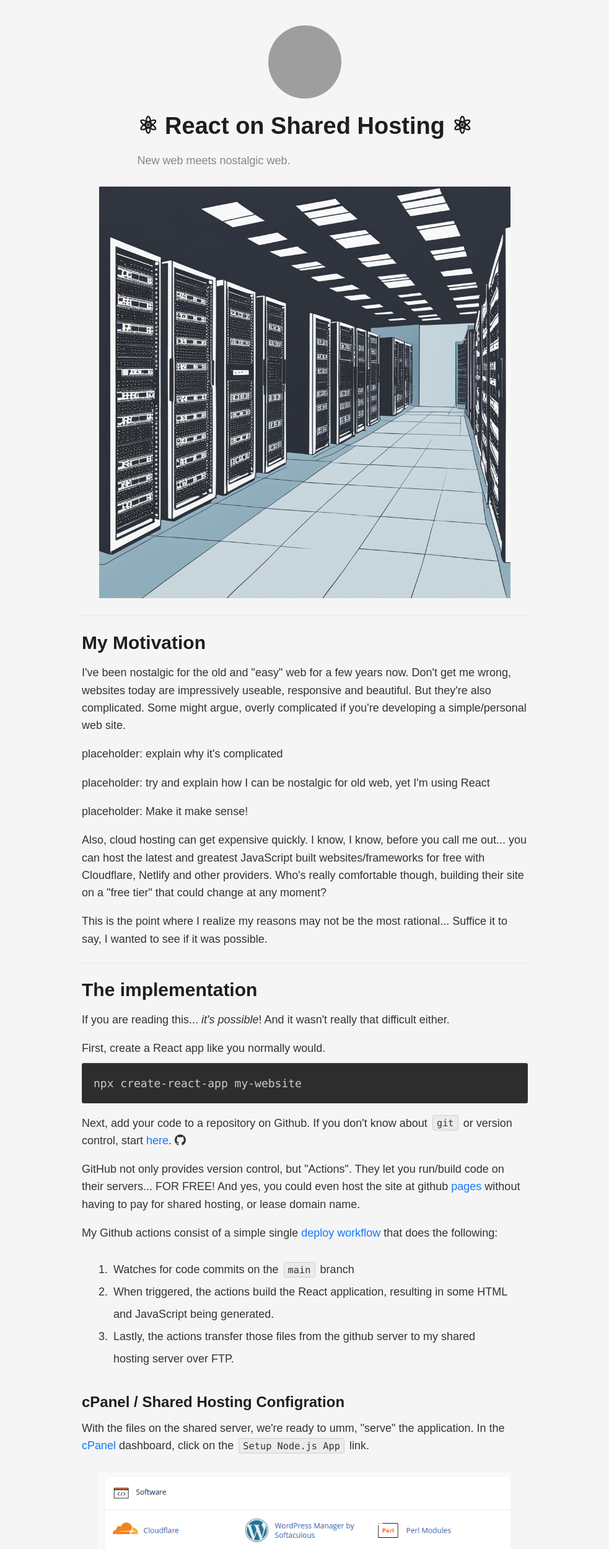
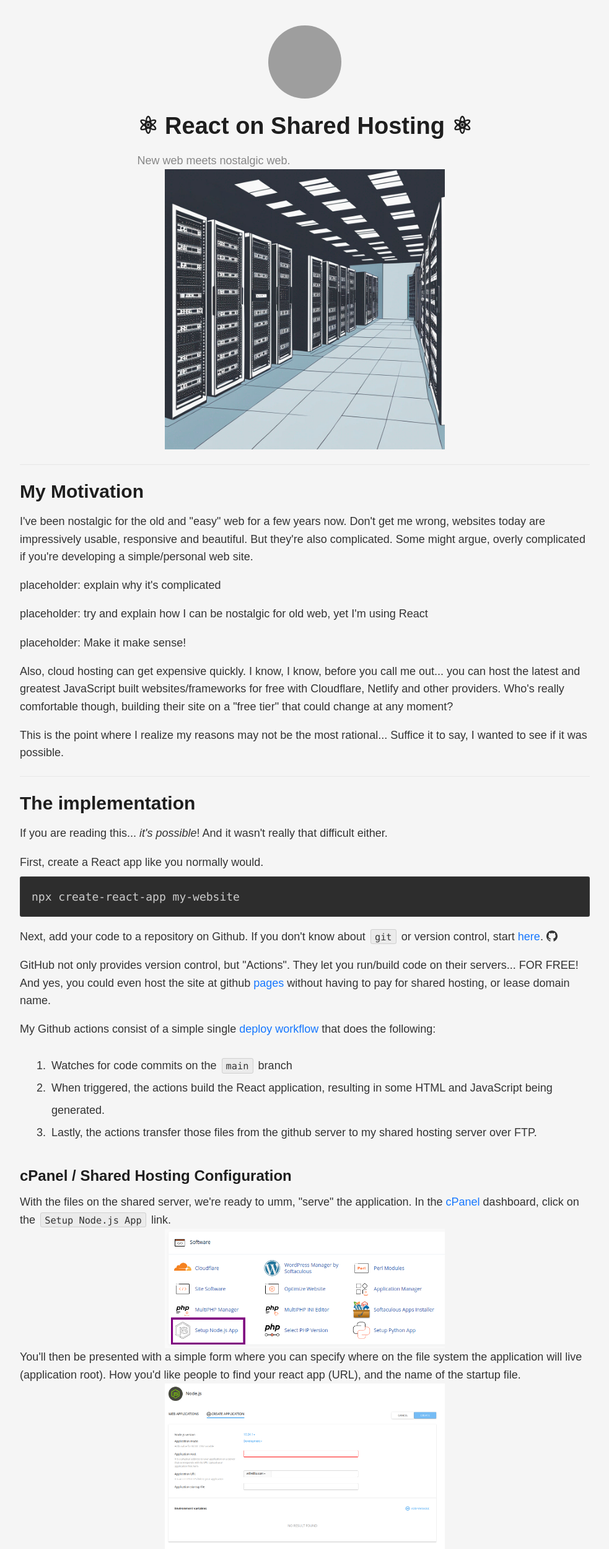
Before and after one commit to willwillis/react.willwillis.com, a React (Create React App) app: page / in a window 1280 px wide. Shown: the top 2499 px of the page at 62% size, without its empty margins (148-1131 px from the left). Built offline with nearby package versions, Linux system fonts and the light colour scheme; grey boxes are pictures that could not be loaded.

Commit message:
responsive layout

```diff
--- a/src/App.js
+++ b/src/App.js
@@ -9,19 +9,19 @@
   Row,
   Col,
   Image,
+  Grid,
 } from "antd";
 
-import { CheckCircleTwoTone, ClockCircleOutlined, JavaScriptOutlined} from "@ant-design/icons";
+import { CheckCircleTwoTone, ClockCircleOutlined, JavaScriptOutlined } from "@ant-design/icons";
 import CodeBlock from "./components/CodeBlock";
-import {
-  GithubOutlined,
-  AmazonOutlined,
-  HeartOutlined,
-} from "@ant-design/icons";
+import { GithubOutlined, AmazonOutlined, HeartOutlined } from "@ant-design/icons";
+
 const { Content, Footer } = Layout;
 const { Title, Text, Paragraph } = Typography;
+const { useBreakpoint } = Grid;
 
 function App() {
+  const screens = useBreakpoint();
   const sideQuests = [
     {
       title: "Plug-and-play design systems like Ant Design",
@@ -30,21 +30,15 @@
     { title: "Syntax highlighting", status: "completed" },
     {
       title:
-        "Literally every web feature you could ever image is availabel in JS/React",
+        "Literally every web feature you could ever imagine is available in JS/React",
       status: "completed",
-    }, {
+    },
+    {
       title:
         "If you've made it this far, I don't need to give you any more examples",
       status: "completed",
     },
   ];
-
-  // const infraAndComponents = [
-  //   { title: "Local Development Environment", url: "", description: ""},
-  //   { title: "GitHub Repository", url: "", description: ""},
-  //   { title: "GitHub Actions", url: "", description: ""},
-  //   { title: "Shared Hosting Account", url: "https://namecrane.com/", description: ""}
-  // ];
 
   const serverCode = `
   const express = require('express');
@@ -68,30 +62,31 @@
 
   return (
     <Layout style={{ minHeight: "100vh", backgroundColor: "#f5f5f5" }}>
-      <Content style={{ maxWidth: "800px", margin: "0 auto", padding: "40px" }}>
+      <Content style={{ maxWidth: "1000px", margin: "0 auto", padding: screens.xs ? "20px" : "40px" }}>
         {/* Profile Section */}
-        <Row justify="center">
+        <Row justify="center" gutter={[16, 16]}>
           <Col>
             <Avatar
-              size={120}
-              src="https://willwillis.com/assets/images/simpsons-me.webp" // Replace with your avatar URL
+              size={screens.xs ? 80 : 120}
+              src="https://willwillis.com/assets/images/simpsons-me.webp"
               style={{ marginBottom: "20px" }}
             />
           </Col>
         </Row>
-        <Row justify="center">
+        <Row justify="center" gutter={[16, 16]}>
           <Col>
-            <Title level={1}>⚛ React on Shared Hosting ⚛</Title>
+            <Title level={screens.xs ? 2 : 1}>⚛ React on Shared Hosting ⚛</Title>
             <Text type="secondary">New web meets nostalgic web.</Text>
           </Col>
         </Row>
 
-        <Row justify="center" align="middle" style={{ margin: "2em" }}>
-          <Col>
+        <Row justify="center" align="middle" gutter={[16, 16]}>
+          <Col span={24} md={12}>
             <Image
               src="/gtp-server-room.jpg"
               preview={false}
               alt="illustration of a server room"
+              style={{ width: "100%" }}
             />
           </Col>
         </Row>
@@ -100,7 +95,7 @@
         <Title level={2}>My Motivation</Title>
         <Paragraph>
           I've been nostalgic for the old and "easy" web for a few years now.
-          Don't get me wrong, websites today are impressively useable,
+          Don't get me wrong, websites today are impressively usable,
           responsive and beautiful. But they're also complicated. Some might
           argue, overly complicated if you're developing a simple/personal web
           site.
@@ -169,23 +164,23 @@
             </li>
           </ol>
         </Paragraph>
-        <Title level={3}>cPanel / Shared Hosting Configration</Title>
+        <Title level={3}>cPanel / Shared Hosting Configuration</Title>
         <Paragraph>
           With the files on the shared server, we're ready to umm, "serve" the
           application. In the <a href="https://cpanel.net">cPanel</a> dashboard,
           click on the <code>Setup Node.js App</code> link.
-          <Row justify="center" align="middle" style={{ margin: "2em" }}>
-            <Col>
-              <Image src="/cpanel-setup-node-app.png" />
+          <Row justify="center" align="middle" gutter={[16, 16]}>
+            <Col span={24} md={12}>
+              <Image src="/cpanel-setup-node-app.png" style={{ width: "100%" }} />
             </Col>
           </Row>
           You'll then be presented with a simple form where you can specify
           where on the file system the application will live (application root).
           How you'd like people to find your react app (URL), and the name of
           the startup file.
-          <Row justify="center" align="middle" style={{ margin: "2em" }}>
-            <Col>
-              <Image src="/cpanel-create-node-app-form.png" />
+          <Row justify="center" align="middle" gutter={[16, 16]}>
+            <Col span={24} md={12}>
+              <Image src="/cpanel-create-node-app-form.png" style={{ width: "100%" }} />
             </Col>
           </Row>
           Notice we're setting up a "Node.js" app, not a "React" app. In simple
@@ -204,7 +199,7 @@
         <Paragraph>
           I may be coming around to the idea of using React for simple/personal
           websites. I've built dashboard apps for work using Next.js/React,
-          GraphQL, etc... but that makes sense, cuz COPRORATE, right?
+          GraphQL, etc... but that makes sense, cuz CORPORATE, right?
         </Paragraph>
 
         <Paragraph>
@@ -261,7 +256,7 @@
               doing.
             </li>
             <li>
-              Break sections or other features wich repeat themselves (I'm
+              Break sections or other features which repeat themselves (I'm
               looking at you <code>Image</code>) into proper components
             </li>
             <li>
```
